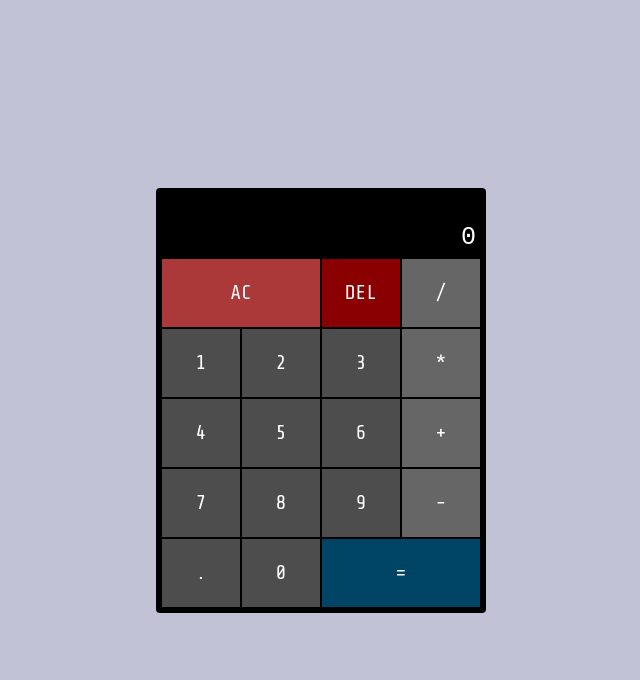
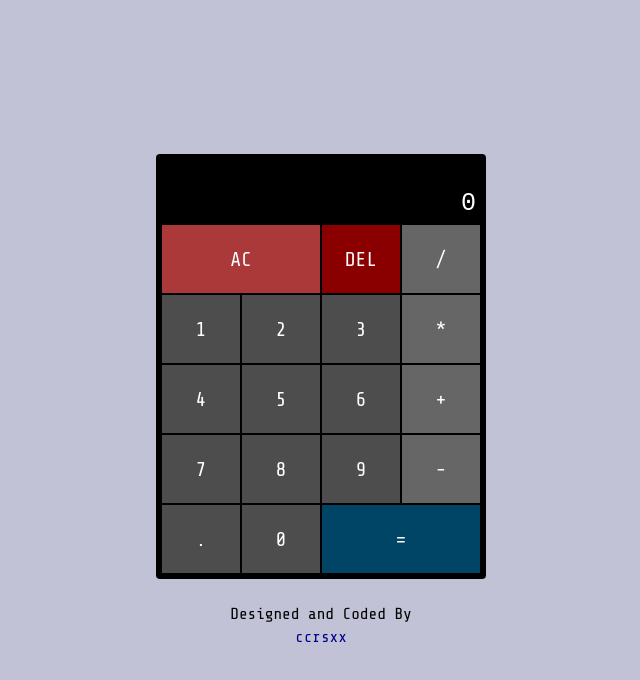
Before and after one commit to ccrsxx/typescript-calculator, a React (Create React App) app: page / in a window 1280 px wide. Shown: the top 680 px of the page, without its empty margins (319-959 px from the left). Built offline with nearby package versions, Linux system fonts and the light colour scheme.

Commit message:
all done!

```diff
--- a/src/App.tsx
+++ b/src/App.tsx
@@ -1,5 +1,5 @@
 import { Component } from 'react';
-import { Display, Buttons } from './components';
+import { Display, Buttons, Footer } from './components';
 
 interface AppStates {
   formula: [] | string[];
@@ -24,7 +24,7 @@ class App extends Component<{}, AppStates> {
   }
 
   handleClick(input: string) {
-    // clear the display after done calculating and inputting
+    // clear the display after done calculating and inputting something
     if (this.state.doneCalculating) this.clearDisplay();
 
     switch (input) {
@@ -49,9 +49,9 @@ class App extends Component<{}, AppStates> {
   }
 
   handleNumber(number: string) {
-    // do nothing if previous input was a dot and the current input is a dot
+    // do nothing if there's already a decimal point in the current number and the user inputs a decimal point
     // this prevents multiple dots from being added
-    if (this.state.prevInput === '.' && number === '.') return;
+    if (this.state.current.includes('.') && number === '.') return;
 
     // remove everything except dot and numbers
     // this prevent operators from being added after selecting a operator
@@ -115,7 +115,7 @@ class App extends Component<{}, AppStates> {
 
     if (formula) {
       const sanitizedFormula = formula.replace(/[^\d+-/*]/g, '');
-      const result = eval(sanitizedFormula).toString();
+      const result = parseFloat(eval(sanitizedFormula).toFixed(4)).toString();
       this.setState({
         current: result,
         formula: [],
@@ -150,10 +150,15 @@ class App extends Component<{}, AppStates> {
 
     return (
       <div className='App'>
-        <div className='calculator-container'>
-          <Display formula={parsedFormula} current={parsedCurrent} />
+        <main className='calculator-container'>
+          <Display
+            formula={parsedFormula}
+            current={parsedCurrent}
+            doneCalculating={this.state.doneCalculating}
+          />
           <Buttons onClick={this.handleClick} />
-        </div>
+        </main>
+        <Footer />
       </div>
     );
   }
--- a/src/components/Buttons.tsx
+++ b/src/components/Buttons.tsx
@@ -3,7 +3,7 @@ interface ButtonProps {
 }
 
 export const Buttons = (props: ButtonProps) => (
-  <div className='button-container'>
+  <section className='button-container'>
     <button
       id='clear'
       className='clear span-two'
@@ -74,5 +74,5 @@ export const Buttons = (props: ButtonProps) => (
     >
       =
     </button>
-  </div>
+  </section>
 );
--- a/src/components/Display.tsx
+++ b/src/components/Display.tsx
@@ -1,13 +1,18 @@
 interface DisplayProps {
   formula: null | string;
   current: string;
+  doneCalculating: boolean;
 }
 
 export const Display = (props: DisplayProps) => (
-  <div className='display-container'>
+  <section className='display-container'>
     <div className='formula'>{props.formula}</div>
-    <div id='display' className='current'>
+    <div
+      id='display'
+      className='current'
+      style={props.doneCalculating ? { color: 'lightgreen' } : {}}
+    >
       {props.current}
     </div>
-  </div>
+  </section>
 );
--- /dev/null
+++ b/src/components/Footer.tsx
@@ -0,0 +1,13 @@
+export const Footer = () => (
+  <footer className='author-container'>
+    <p className='subtitle'>Designed and Coded By</p>
+    <a
+      className='author-name'
+      href='https://ccrsxx.github.io/#contact'
+      rel='noopener noreferrer'
+      target='_blank'
+    >
+      ccrsxx
+    </a>
+  </footer>
+);
--- a/src/components/index.ts
+++ b/src/components/index.ts
@@ -1,2 +1,3 @@
 export * from './Display';
 export * from './Buttons';
+export * from './Footer';
--- a/src/styles/index.scss
+++ b/src/styles/index.scss
@@ -4,3 +4,4 @@
 @import './scss/App';
 @import './scss/Display';
 @import './scss/Buttons';
+@import './scss/Footer';
--- a/src/styles/scss/_App.scss
+++ b/src/styles/scss/_App.scss
@@ -1,19 +1,36 @@
 body {
-  font: normal 1.6rem;
+  font: normal 1.6rem var(--main-font);
   margin: 0;
-  background-color: var(--background-base);
+  background: var(--background-base);
 }
 
 .App {
   display: flex;
+  flex-direction: column;
   justify-content: center;
   align-items: center;
   min-height: 100vh;
 }
 
 .calculator-container {
+  animation: move-in-from-bottom 1s ease-in-out;
   width: 33rem;
   background: black;
   border-radius: var(--border-radius);
   padding: 0.5rem;
 }
+
+@keyframes move-in-from-bottom {
+  0% {
+    transform: translateY(-90%);
+    opacity: 0.4;
+  }
+  50% {
+    transform: translateY(30%);
+    opacity: 0.8;
+  }
+  100% {
+    transform: translateY(0%);
+    opacity: 1;
+  }
+}
--- a/src/styles/scss/_Buttons.scss
+++ b/src/styles/scss/_Buttons.scss
@@ -5,16 +5,18 @@
     height: 7rem;
     border: 1px solid black;
     color: white;
-    transition: 100ms;
+    transition: 150ms;
 
     &:hover {
       filter: brightness(1.1);
       border-color: lightgray;
       color: black;
+      transform: scale(1.01);
     }
 
     &:active {
       filter: brightness(0.8);
+      transform: scale(1.05);
     }
   }
 
--- /dev/null
+++ b/src/styles/scss/_Footer.scss
@@ -0,0 +1,28 @@
+.author-container {
+  animation: fadeIn 0.5s ease-in 1s forwards;
+  font-size: 1.6rem;
+  display: flex;
+  flex-direction: column;
+  justify-content: center;
+  align-items: center;
+  margin-top: 1rem;
+  opacity: 0;
+
+  .subtitle {
+    margin-bottom: 0.5rem;
+  }
+
+  .author-name {
+    text-decoration: none;
+    color: darkblue;
+  }
+}
+
+@keyframes fadeIn {
+  from {
+    opacity: 0;
+  }
+  to {
+    opacity: 1;
+  }
+}
```
